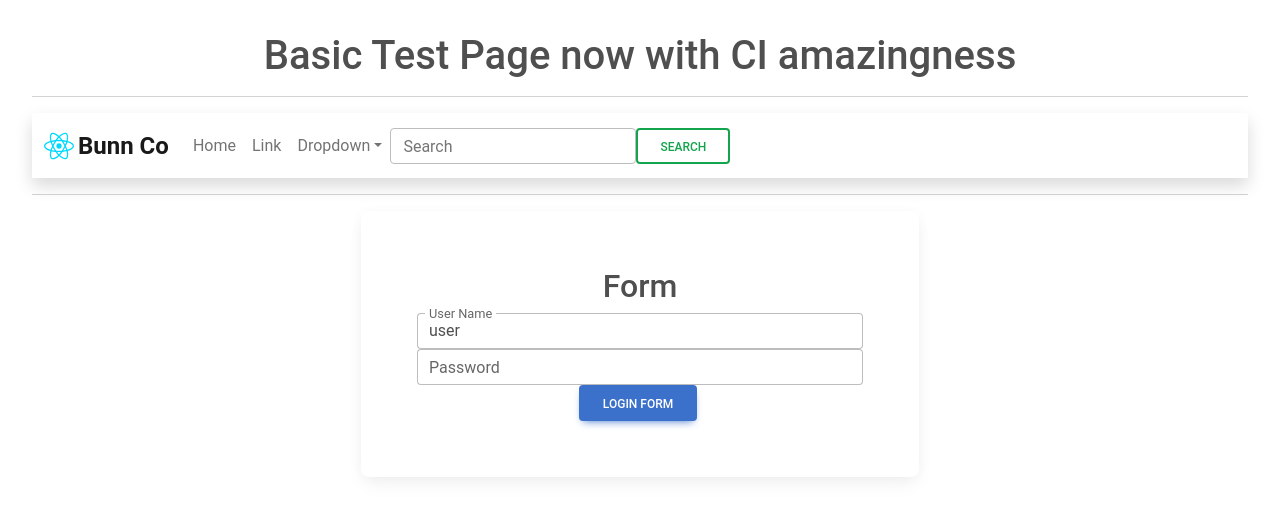
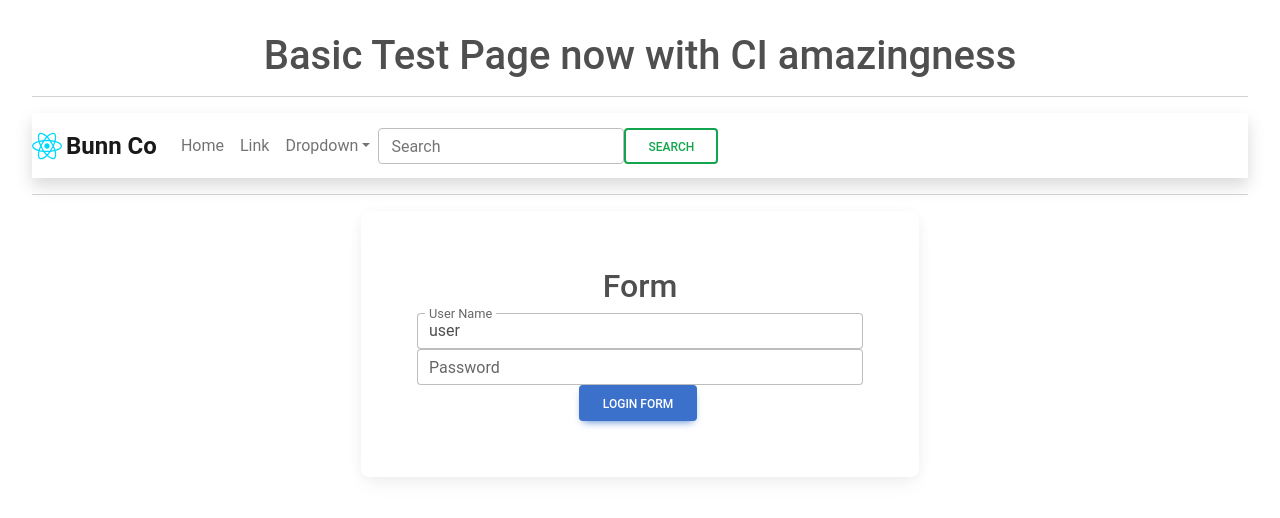
Before and after one commit to jason-bunn/react-mpd, a React (Vite) app: page / in a window 1280 px wide. Shown: the top 518 px of the page. Built offline with nearby package versions, Linux system fonts and the light colour scheme.

Commit message:
removed extra div

```diff
--- a/src/components/NavBar.tsx
+++ b/src/components/NavBar.tsx
@@ -6,7 +6,6 @@ interface NavBarProps {
 function NavBar({ brandName, imageSrc }: NavBarProps) {
   return (
     <nav className="navbar navbar-expand-md navbar-light bg-white shadow">
-      <div className="container-fluid">
         <a className="navbar-brand" href="#">
           <img
             src={imageSrc}
@@ -82,7 +81,6 @@ function NavBar({ brandName, imageSrc }: NavBarProps) {
             </button>
           </form>
         </div>
-      </div>
     </nav>
   );
 }
```
